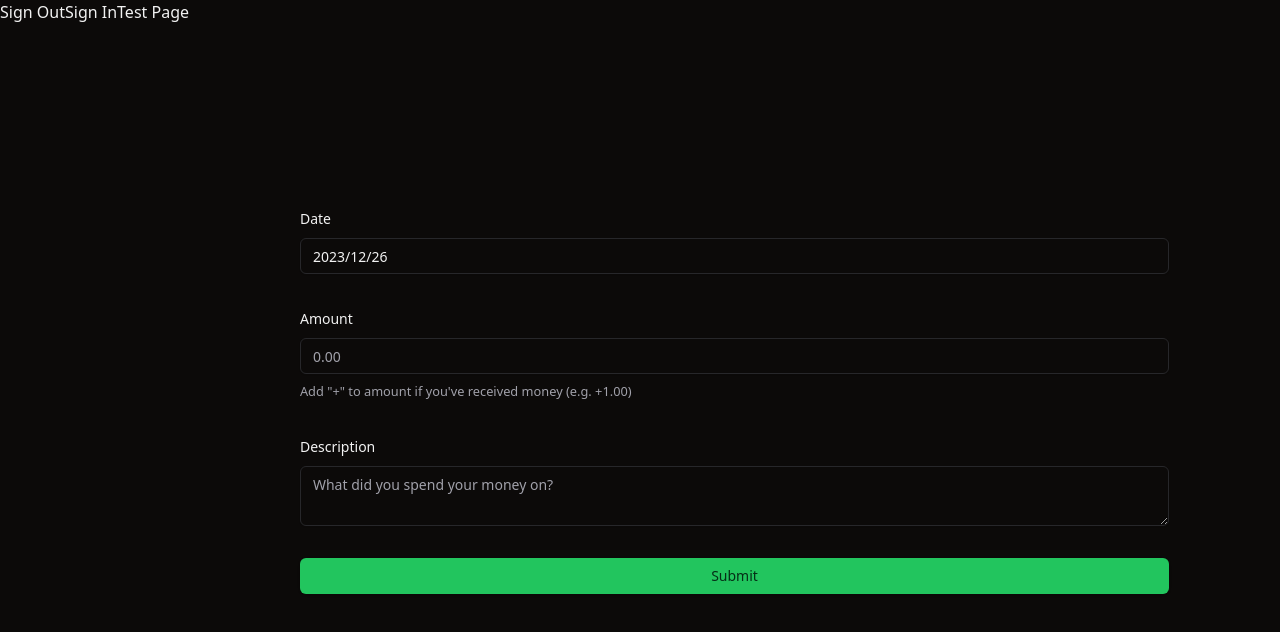
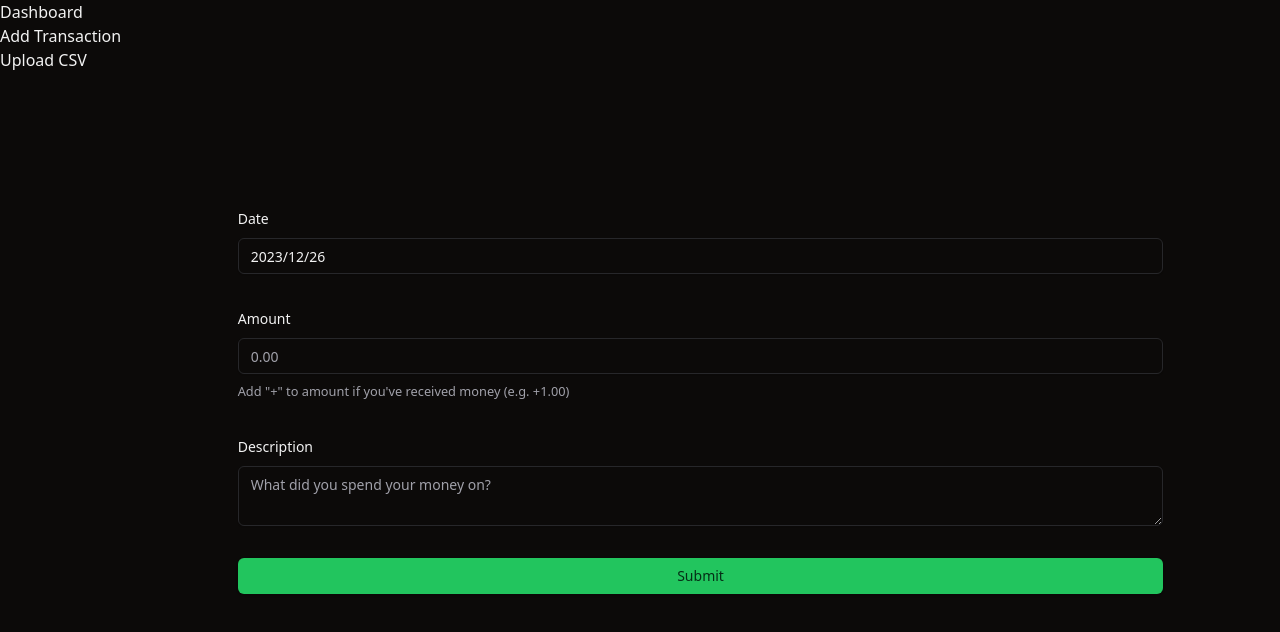
Before and after one commit to Johnny-Q/bank_statements, a Next.js app in the folder dashboard/: page /add-transaction in a window 1280 px wide. Shown: the top 632 px of the page. Built offline with nearby package versions, Linux system fonts and the light colour scheme.

Commit message:
reorganize navbar

```diff
--- a/dashboard/src/components/Nav.tsx
+++ b/dashboard/src/components/Nav.tsx
@@ -1,15 +1,15 @@
 import Link from "next/link"
 const Nav = () => {
   return (
-    <nav>
-      <Link href="/api/auth/signout">
-        Sign Out
+    <nav className="flex flex-col">
+      <Link href="/test">
+        Dashboard
       </Link>
-      <Link href="/api/auth/signin">
-        Sign In
+      <Link href="/add-transaction">
+        Add Transaction
       </Link>
-      <Link href="/test">
-        Test Page
+      <Link href="/upload-transactions">
+        Upload CSV
       </Link>
     </nav>
   )
```
